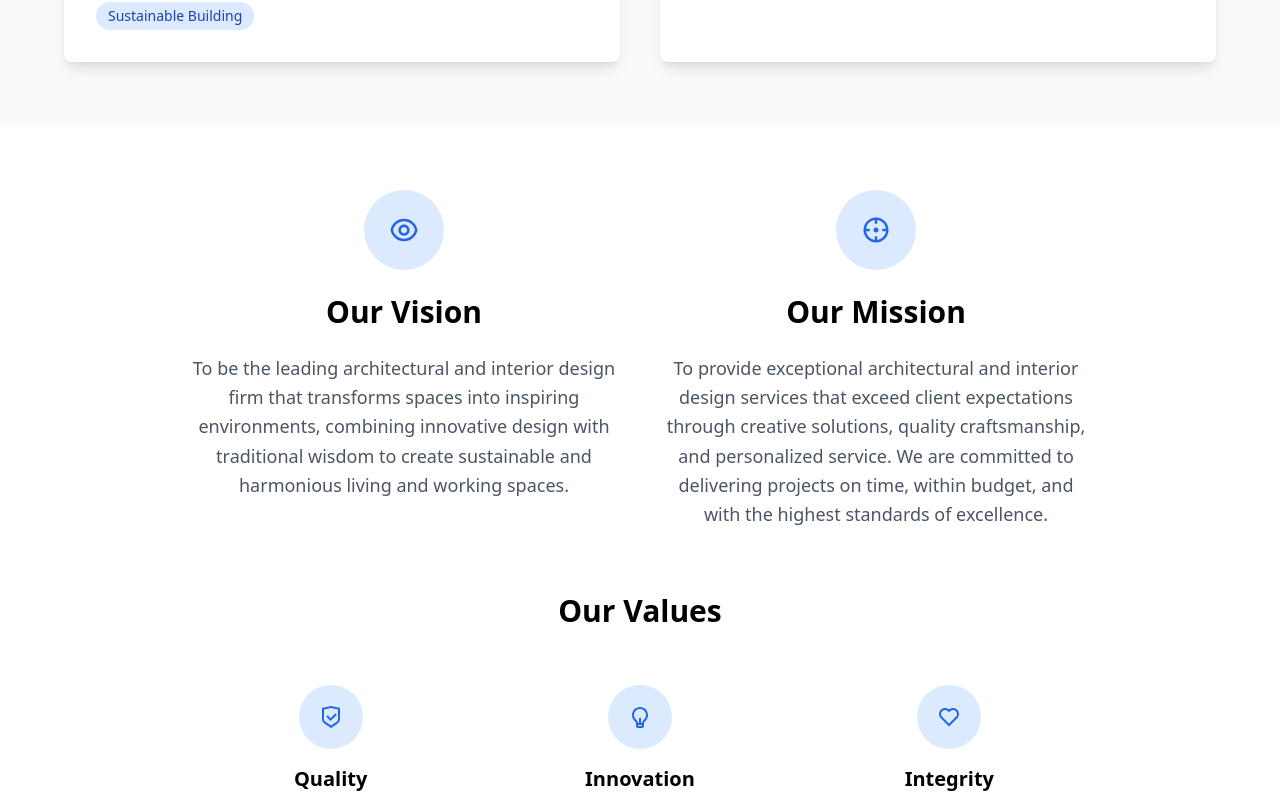
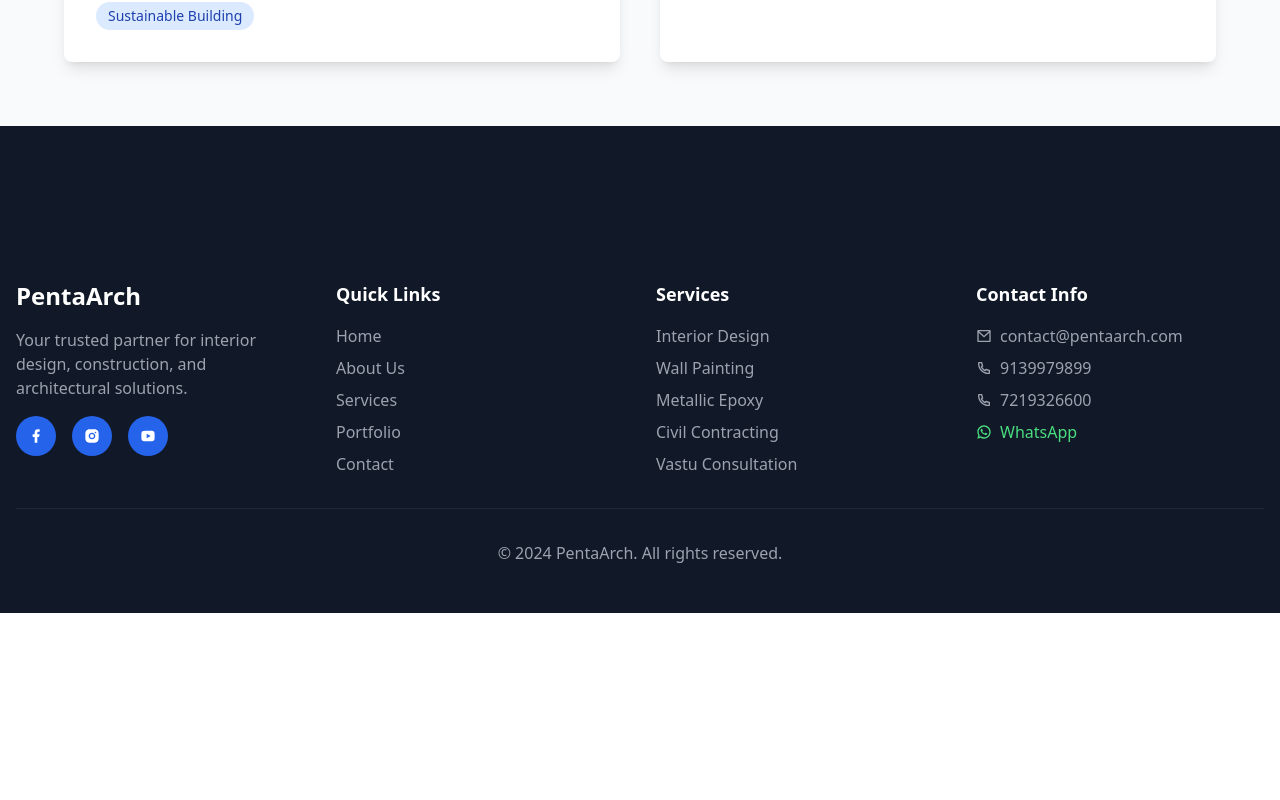
Before and after one commit to ShaileshBaviskar13/PentAarch, a Next.js app: page /about in a window 1280 px wide. Shown: the part 2640-3440 px from the top of the page. After the commit the page ends 3253 px from the top, so only its background shows below. Built offline with nearby package versions, Linux system fonts and the light colour scheme.

Commit message:
Update page.tsx

```diff
--- a/app/about/page.tsx
+++ b/app/about/page.tsx
@@ -5,7 +5,6 @@ import Footer from '@/components/Footer';
 import AboutHero from './AboutHero';
 import CompanyBackground from './CompanyBackground';
 import FounderSection from './FounderSection';
-import VisionMission from './VisionMission';
 
 export default function AboutPage() {
   return (
@@ -15,7 +14,6 @@ export default function AboutPage() {
         <AboutHero />
         <CompanyBackground />
         <FounderSection />
-        <VisionMission />
       </main>
       <Footer />
     </div>
```
